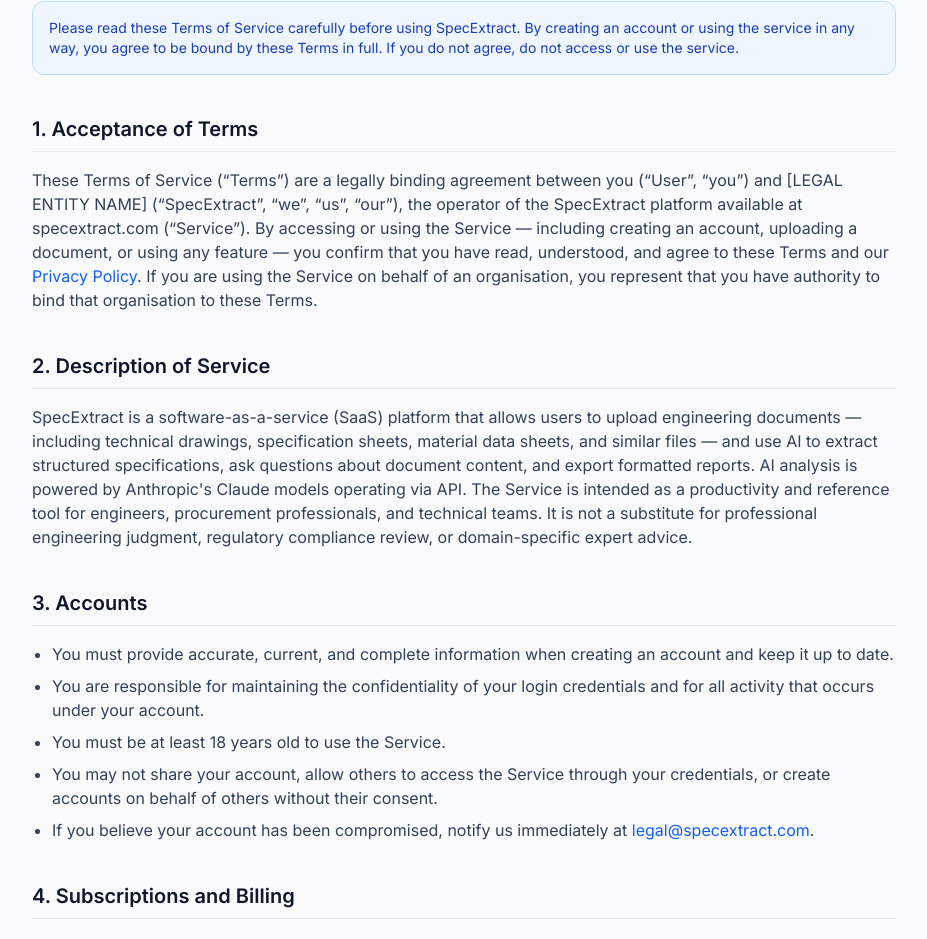
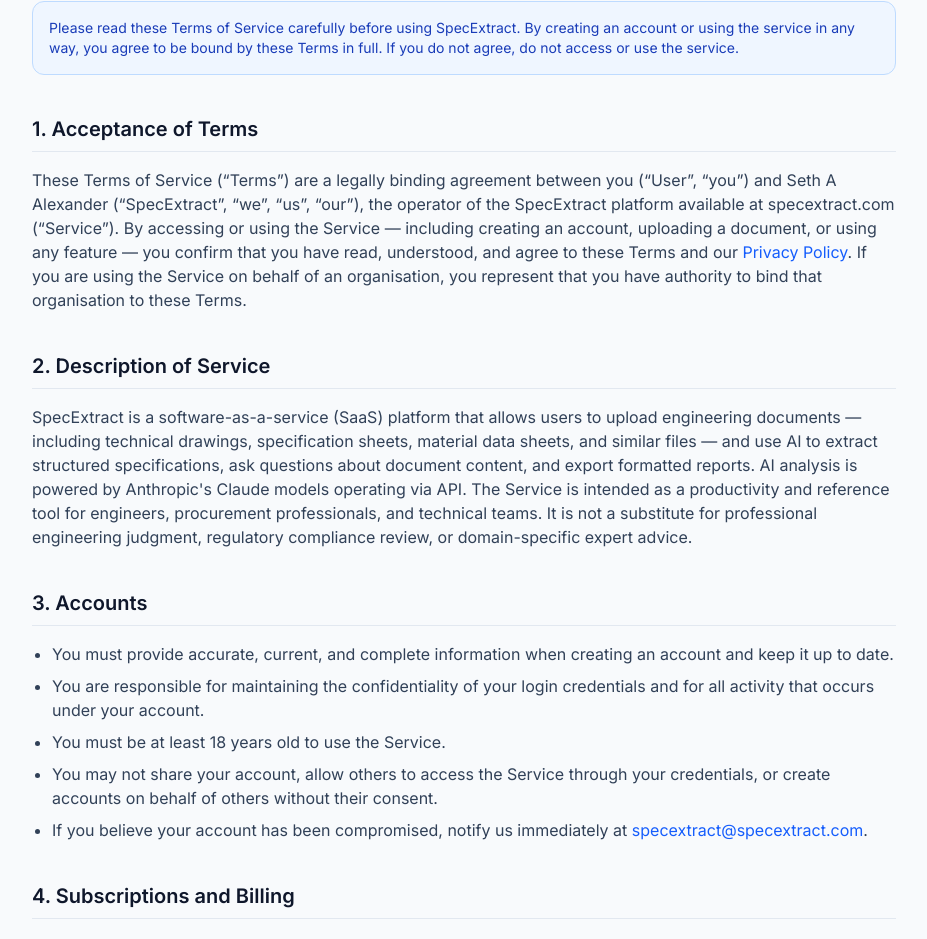
Before and after one commit to SethAlexander01/specsense-ai, a Next.js app: page /terms in a window 1280 px wide. Shown: the part 208-1147 px from the top of the page, without its empty margins (176-1103 px from the left). Built offline with nearby package versions, Linux system fonts and the light colour scheme.

Commit message:
Update page.tsx

```diff
--- a/src/app/terms/page.tsx
+++ b/src/app/terms/page.tsx
@@ -6,10 +6,10 @@
 }
 
 const EFFECTIVE_DATE    = 'April 22, 2026'
-const CONTACT_EMAIL     = 'legal@specextract.com'
-const ENTITY_NAME       = '[LEGAL ENTITY NAME]'      // TODO: replace with registered entity
-const BUSINESS_ADDRESS  = '[BUSINESS ADDRESS]'        // TODO: replace before launch
-const STATE             = '[STATE OF ORGANIZATION]'   // TODO: e.g. "Delaware"
+const CONTACT_EMAIL     = 'specextract@specextract.com'
+const ENTITY_NAME       = 'Seth A Alexander'      // TODO: replace with registered entity
+const BUSINESS_ADDRESS  = '112 W Hopkins Ave'        // TODO: replace before launch
+const STATE             = 'Michigan'   // TODO: e.g. "Delaware"
 
 export default function TermsPage() {
   return (
```
